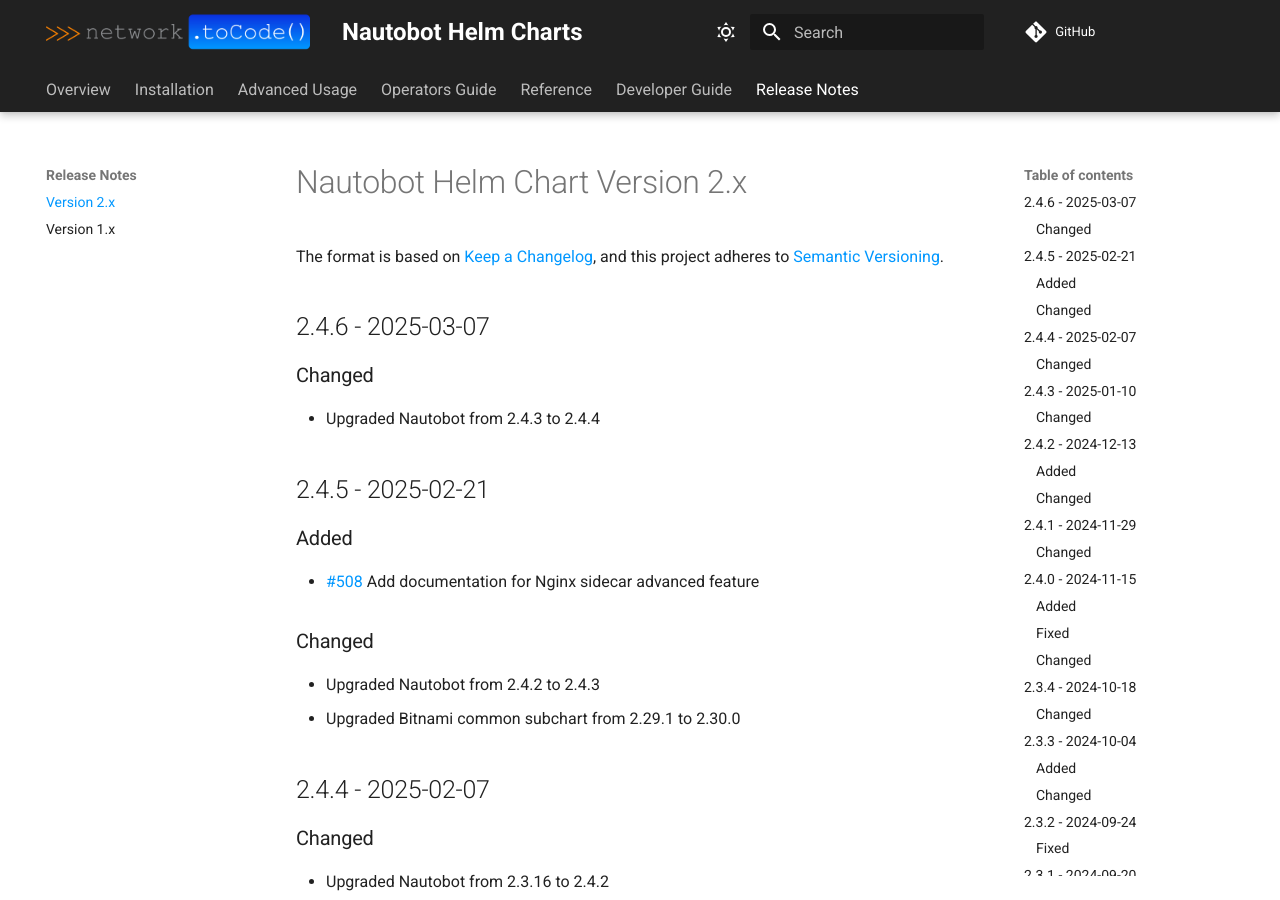
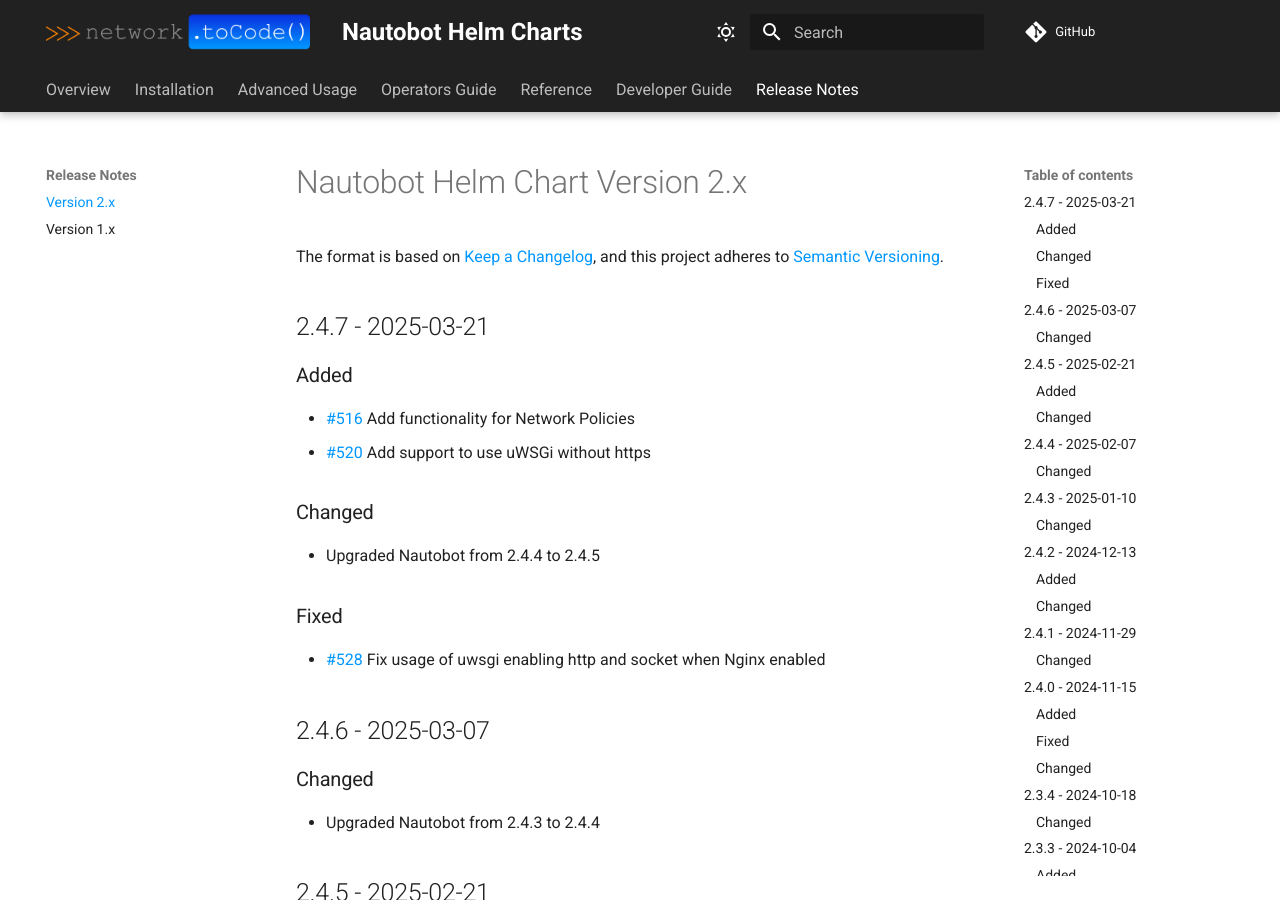
Before and after one commit to nautobot/helm-charts, an MkDocs documentation site: the page built from docs/release-notes/version-2.x.md, in a window 1280 px wide and 900 px high. Built offline with MkDocs 1.6.1 and Material for MkDocs 9.7.7, drawn with Linux system fonts in a browser that asks for light colours; comment, search, counter and statistics services are not loaded.

Commit message:
chore: prepare for release 2.4.7

```diff
--- a/docs/release-notes/version-2.x.md
+++ b/docs/release-notes/version-2.x.md
@@ -2,6 +2,21 @@
 
 The format is based on [Keep a Changelog](https://keepachangelog.com/en/1.0.0/),
 and this project adheres to [Semantic Versioning](https://semver.org/spec/v2.0.0.html).
+
+## 2.4.7 - 2025-03-21
+
+### Added
+
+* [#516](https://github.com/nautobot/helm-charts/pull/516) Add functionality for Network Policies
+* [#520](https://github.com/nautobot/helm-charts/pull/520) Add support to use uWSGi without https
+
+### Changed
+
+* Upgraded Nautobot from 2.4.4 to 2.4.5
+
+### Fixed
+
+* [#528](https://github.com/nautobot/helm-charts/pull/528) Fix usage of uwsgi enabling http and socket when Nginx enabled
 
 ## 2.4.6 - 2025-03-07
 
```
Also changed, not shown: charts/nautobot/README.md (+1 -1 lines), 1 other file.
